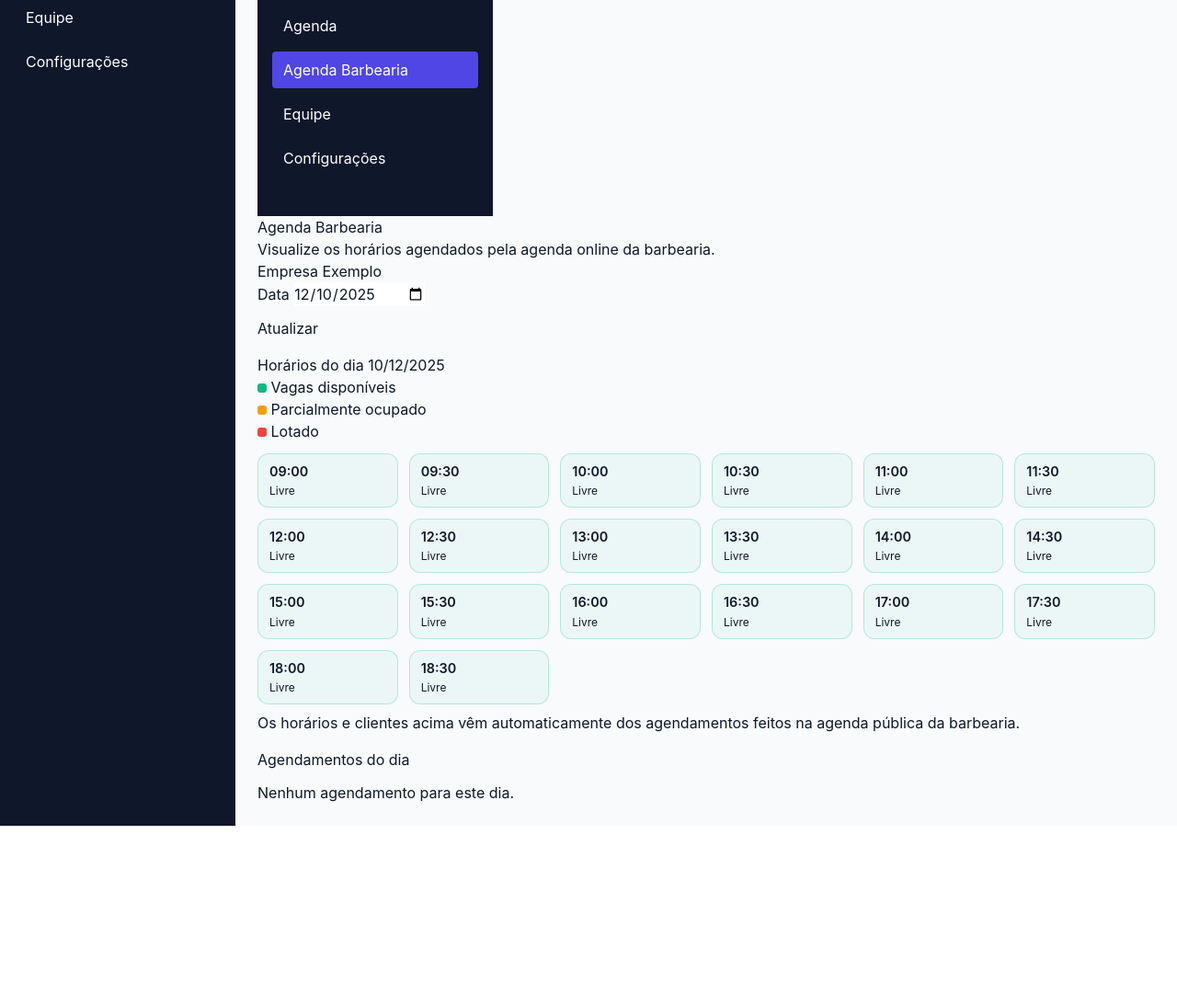
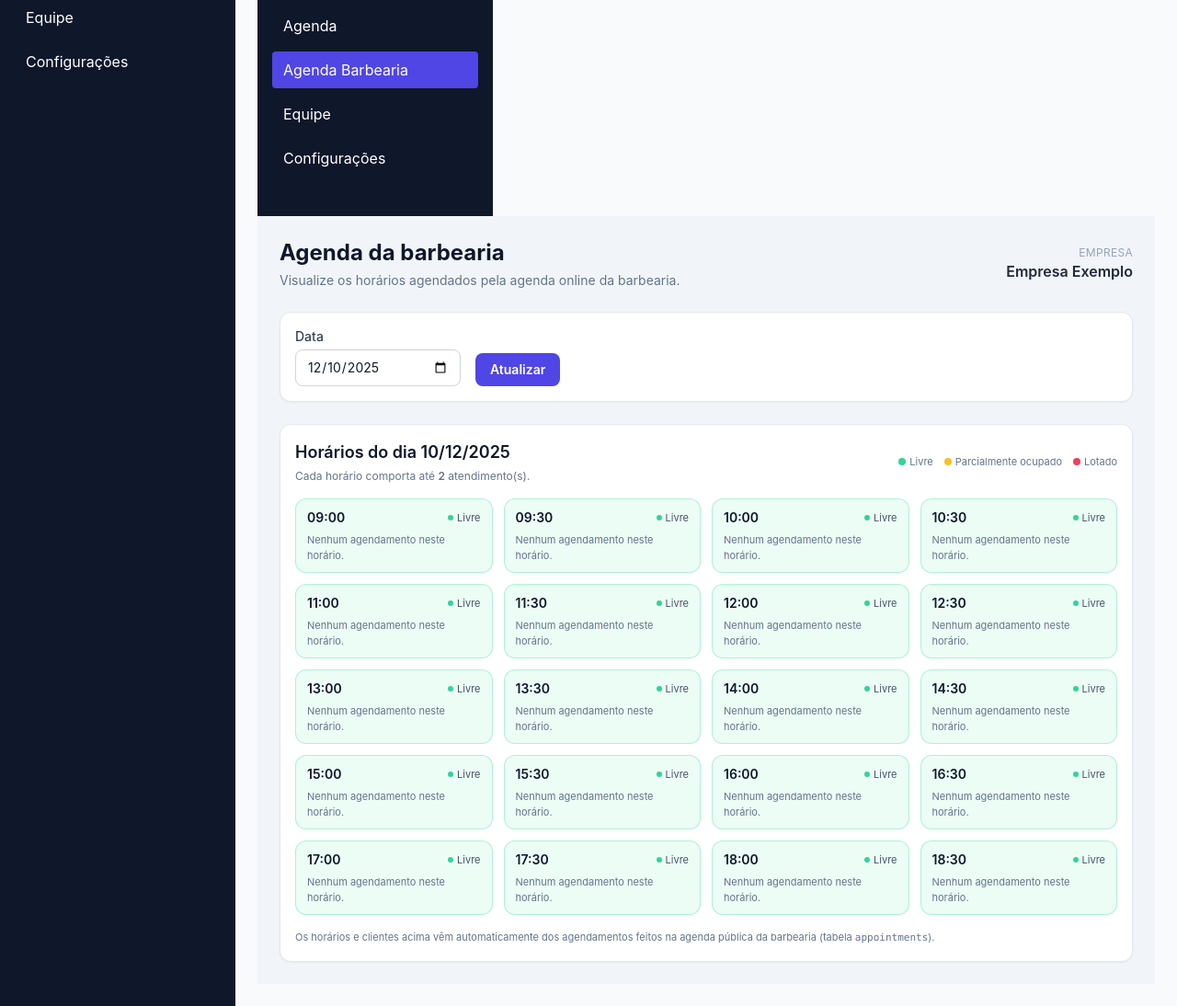
Before and after one commit to verticesd-lab/crm_codex, a PHP site: page /crm_codex/calendar_barbearia.php in a window 1280 px wide. Shown: the part 670-1764 px from the top of the page at 92% size. Before the commit the page ends 1568 px from the top, so only its background shows below. Run offline with PHP 8.4, Linux system fonts and the light colour scheme; a user stored in the database is signed in; data comes from the database, SQL or seed files in the repository; tables that the repository leaves empty or names only in its code hold one stand-in row (values such as "Sample post"); some libraries are stand-ins or nearby versions.

Commit message:
Refatora layout da agenda interna da barbearia

```diff
--- a/calendar_barbearia.php
+++ b/calendar_barbearia.php
@@ -7,7 +7,6 @@ if (session_status() === PHP_SESSION_NONE) {
     session_start();
 }
 
-// só usuários logados podem ver
 require_login();
 
 $pdo = get_pdo();
@@ -18,13 +17,29 @@ if (!$companyId) {
     exit;
 }
 
-// configurações da agenda (devem bater com a agenda pública)
-$MAX_PER_SLOT         = 2;       // nº de vagas por horário
-$SLOT_INTERVAL_MINUTES = 30;     // duração do atendimento
-$OPEN_TIME            = '09:00';
-$CLOSE_TIME           = '19:00';
+// Carrega empresa para mostrar nome no topo
+$stmt = $pdo->prepare('SELECT * FROM companies WHERE id = ?');
+$stmt->execute([$companyId]);
+$company = $stmt->fetch();
 
-// horários bloqueados (ex.: almoço) – MESMOS da agenda pública
+/**
+ * ============================
+ * CONFIG DA AGENDA BARBEARIA
+ * (mesmos parâmetros da agenda pública)
+ * ============================
+ */
+
+// Nº de vagas por horário (nº de barbeiros)
+$MAX_PER_SLOT = 2;
+
+// Duração de cada atendimento em minutos (30, 45, 60...)
+$SLOT_INTERVAL_MINUTES = 30;
+
+// Horário de funcionamento da barbearia
+$OPEN_TIME  = '09:00';
+$CLOSE_TIME = '19:00';
+
+// Horários bloqueados (ex.: almoço) – se usar na agenda pública, repete aqui
 $BLOCKED_SLOTS = [
     // '11:00',
     // '11:30',
@@ -32,7 +47,11 @@ $BLOCKED_SLOTS = [
     // '12:30',
 ];
 
-// data selecionada
+/**
+ * ============================
+ * DATA SELECIONADA
+ * ============================
+ */
 $today = new DateTimeImmutable('today');
 $selectedDateStr = $_GET['data'] ?? $today->format('Y-m-d');
 
@@ -42,10 +61,14 @@ if (!$selectedDate) {
     $selectedDateStr = $selectedDate->format('Y-m-d');
 }
 
-// gera slots entre abertura e fechamento
+/**
+ * ============================
+ * GERA SLOTS DE HORÁRIO
+ * ============================
+ */
 function generate_time_slots(string $start, string $end, int $intervalMinutes): array
 {
-    $slots = [];
+    $slots   = [];
     $current = DateTime::createFromFormat('H:i', $start);
     $endTime = DateTime::createFromFormat('H:i', $end);
 
@@ -63,12 +86,11 @@ function generate_time_slots(string $start, string $end, int $intervalMinutes):
 
 $timeSlots = generate_time_slots($OPEN_TIME, $CLOSE_TIME, $SLOT_INTERVAL_MINUTES);
 
-// carrega empresa
-$stmt = $pdo->prepare('SELECT * FROM companies WHERE id = ?');
-$stmt->execute([$companyId]);
-$company = $stmt->fetch();
-
-// carrega agendamentos do dia
+/**
+ * ============================
+ * CARREGA AGENDAMENTOS DO DIA
+ * ============================
+ */
 $stmt = $pdo->prepare('
     SELECT id, customer_name, phone, instagram, date, time
     FROM appointments
@@ -78,232 +100,169 @@ $stmt = $pdo->prepare('
 $stmt->execute([$companyId, $selectedDateStr]);
 $appointments = $stmt->fetchAll();
 
-// índice por horário
+// Índice por horário HH:MM
 $appointmentsByTime = [];
 foreach ($appointments as $appt) {
-    $timeKey = substr($appt['time'], 0, 5); // HH:MM
+    $timeKey = substr($appt['time'], 0, 5);
     if (!isset($appointmentsByTime[$timeKey])) {
         $appointmentsByTime[$timeKey] = [];
     }
     $appointmentsByTime[$timeKey][] = $appt;
 }
 
-// url da própria página
 $selfUrl = BASE_URL . '/calendar_barbearia.php';
+
+include __DIR__ . '/views/partials/header.php';
+include __DIR__ . '/views/partials/sidebar.php';
 ?>
-<?php include __DIR__ . '/views/partials/header.php'; ?>
-<?php include __DIR__ . '/views/partials/sidebar.php'; ?>
 
-<main class="main-content">
-    <div class="page-header">
+<main class="flex-1 bg-slate-100 min-h-screen">
+    <div class="max-w-6xl mx-auto px-6 py-6 space-y-6">
+        <!-- Cabeçalho da página -->
+        <header class="flex flex-col md:flex-row md:items-center md:justify-between gap-4">
             <div>
-            <h1 class="page-title">Agenda Barbearia</h1>
-            <p class="page-subtitle">
+                <h1 class="text-2xl font-bold text-slate-900">
+                    Agenda da barbearia
+                </h1>
+                <p class="text-sm text-slate-500 mt-1">
                     Visualize os horários agendados pela agenda online da barbearia.
                 </p>
             </div>
-        <div class="page-header-meta">
             <?php if ($company): ?>
-                <span class="badge badge-soft">
+                <div class="text-right">
+                    <p class="text-xs uppercase tracking-wide text-slate-400">Empresa</p>
+                    <p class="font-semibold text-slate-800">
                         <?= sanitize($company['nome_fantasia']) ?>
-                </span>
+                    </p>
+                </div>
             <?php endif; ?>
-        </div>
-    </div>
+        </header>
 
-    <div class="card mb-4">
-        <div class="card-body">
-            <form action="<?= sanitize($selfUrl) ?>" method="get" class="form-inline gap-3">
-                <div class="form-group">
-                    <label class="form-label">Data</label>
+        <!-- Filtro por data -->
+        <section class="bg-white rounded-xl shadow-sm border border-slate-200 p-4">
+            <form action="<?= sanitize($selfUrl) ?>" method="get" class="flex flex-col sm:flex-row sm:items-end gap-4">
+                <div>
+                    <label class="block text-sm font-medium text-slate-700 mb-1">
+                        Data
+                    </label>
                     <input
                         type="date"
                         name="data"
                         value="<?= sanitize($selectedDateStr) ?>"
-                        class="form-control"
+                        class="rounded-lg border border-slate-300 bg-white px-3 py-2 text-sm text-slate-900 focus:outline-none focus:ring-2 focus:ring-indigo-500 focus:border-indigo-500 min-w-[180px]"
                     >
                 </div>
 
-                <button type="submit" class="btn btn-primary mt-3 mt-md-0">
+                <button
+                    type="submit"
+                    class="inline-flex items-center justify-center rounded-lg bg-indigo-600 text-white text-sm font-semibold px-4 py-2 hover:bg-indigo-500">
                     Atualizar
                 </button>
             </form>
-        </div>
+        </section>
+
+        <!-- Grade de horários -->
+        <section class="bg-white rounded-xl shadow-sm border border-slate-200 p-4 space-y-4">
+            <div class="flex flex-col md:flex-row md:items-center md:justify-between gap-2">
+                <div>
+                    <h2 class="text-lg font-semibold text-slate-900">
+                        Horários do dia <?= $selectedDate->format('d/m/Y') ?>
+                    </h2>
+                    <p class="text-xs text-slate-500 mt-1">
+                        Cada horário comporta até <span class="font-semibold"><?= $MAX_PER_SLOT ?></span> atendimento(s).
+                    </p>
                 </div>
 
-    <!-- Visão em grade: horários do dia -->
-    <div class="card mb-4">
-        <div class="card-body">
-            <div class="d-flex justify-content-between align-items-center mb-3">
-                <h2 class="card-title mb-0">
-                    Horários do dia <?= $selectedDate->format('d/m/Y') ?>
-                </h2>
-                <div class="d-flex gap-2 small text-muted">
-                    <div class="d-flex align-items-center gap-1">
-                        <span class="legend-square bg-success"></span> Vagas disponíveis
+                <div class="flex flex-wrap items-center gap-3 text-[11px] text-slate-500">
+                    <div class="flex items-center gap-1">
+                        <span class="h-2 w-2 rounded-full bg-emerald-400"></span> Livre
                     </div>
-                    <div class="d-flex align-items-center gap-1">
-                        <span class="legend-square bg-warning"></span> Parcialmente ocupado
+                    <div class="flex items-center gap-1">
+                        <span class="h-2 w-2 rounded-full bg-amber-400"></span> Parcialmente ocupado
                     </div>
-                    <div class="d-flex align-items-center gap-1">
-                        <span class="legend-square bg-danger"></span> Lotado
+                    <div class="flex items-center gap-1">
+                        <span class="h-2 w-2 rounded-full bg-rose-500"></span> Lotado
                     </div>
                 </div>
             </div>
 
-            <div class="schedule-grid">
+            <div class="grid grid-cols-2 sm:grid-cols-3 lg:grid-cols-4 gap-3">
+                <?php if (empty($timeSlots)): ?>
+                    <p class="text-sm text-slate-500 col-span-full">
+                        Nenhum horário configurado para esta agenda.
+                    </p>
+                <?php else: ?>
                     <?php foreach ($timeSlots as $slot): ?>
                         <?php
+                        // pula horários bloqueados (ex.: almoço)
                         if (in_array($slot, $BLOCKED_SLOTS, true)) {
-                        // horário bloqueado: ignore ou estilize diferente se quiser
                             continue;
                         }
 
                         $slotAppointments = $appointmentsByTime[$slot] ?? [];
                         $count = count($slotAppointments);
+                        $isFull = $count >= $MAX_PER_SLOT;
 
                         if ($count === 0) {
-                        $statusClass = 'slot-free';
-                        $statusLabel = 'Livre';
-                    } elseif ($count < $MAX_PER_SLOT) {
-                        $statusClass = 'slot-partial';
-                        $statusLabel = $count . ' de ' . $MAX_PER_SLOT . ' vagas';
+                            $border = 'border-emerald-300/50';
+                            $bg     = 'bg-emerald-50';
+                            $dot    = 'bg-emerald-400';
+                            $label  = 'Livre';
+                        } elseif ($isFull) {
+                            $border = 'border-rose-300/60';
+                            $bg     = 'bg-rose-50';
+                            $dot    = 'bg-rose-500';
+                            $label  = 'Lotado';
                         } else {
-                        $statusClass = 'slot-full';
-                        $statusLabel = 'Lotado';
+                            $border = 'border-amber-300/70';
+                            $bg     = 'bg-amber-50';
+                            $dot    = 'bg-amber-400';
+                            $label  = $count . ' de ' . $MAX_PER_SLOT . ' vagas';
                         }
                         ?>
-                    <div class="schedule-slot <?= $statusClass ?>">
-                        <div class="slot-time"><?= sanitize($slot) ?></div>
-                        <div class="slot-status"><?= sanitize($statusLabel) ?></div>
+                        <div class="rounded-xl border <?= $border ?> <?= $bg ?> px-3 py-2.5 flex flex-col gap-1.5">
+                            <div class="flex items-center justify-between gap-2">
+                                <span class="text-sm font-semibold text-slate-900">
+                                    <?= sanitize($slot) ?>
+                                </span>
+                                <span class="inline-flex items-center gap-1 text-[11px] text-slate-600">
+                                    <span class="h-1.5 w-1.5 rounded-full <?= $dot ?>"></span>
+                                    <?= sanitize($label) ?>
+                                </span>
+                            </div>
+
                             <?php if ($count > 0): ?>
-                            <ul class="slot-list">
+                                <ul class="space-y-0.5 text-[11px] text-slate-700">
                                     <?php foreach ($slotAppointments as $appt): ?>
-                                    <li>
+                                        <li class="flex flex-col">
+                                            <span class="font-medium">
                                                 <?= sanitize($appt['customer_name']) ?>
+                                            </span>
+                                            <span class="text-slate-500">
+                                                <?= sanitize($appt['phone']) ?>
                                                 <?php if (!empty($appt['instagram'])): ?>
-                                            <span class="text-muted">(@<?= sanitize(ltrim($appt['instagram'], '@')) ?>)</span>
+                                                    • @<?= sanitize(ltrim($appt['instagram'], '@')) ?>
                                                 <?php endif; ?>
+                                            </span>
                                         </li>
                                     <?php endforeach; ?>
                                 </ul>
+                            <?php else: ?>
+                                <p class="text-[11px] text-slate-500">
+                                    Nenhum agendamento neste horário.
+                                </p>
                             <?php endif; ?>
                         </div>
                     <?php endforeach; ?>
+                <?php endif; ?>
             </div>
 
-            <p class="text-muted small mt-2">
-                Os horários e clientes acima vêm automaticamente dos agendamentos feitos na agenda pública da barbearia.
+            <p class="text-[11px] text-slate-500 mt-2">
+                Os horários e clientes acima vêm automaticamente dos agendamentos feitos na agenda pública da barbearia
+                (tabela <code class="font-mono">appointments</code>).
             </p>
-        </div>
-    </div>
-
-    <!-- Tabela detalhada -->
-    <div class="card">
-        <div class="card-body">
-            <h2 class="card-title mb-3">Agendamentos do dia</h2>
-
-            <?php if (empty($appointments)): ?>
-                <p class="text-muted mb-0">Nenhum agendamento para este dia.</p>
-            <?php else: ?>
-                <div class="table-responsive">
-                    <table class="table table-sm align-middle">
-                        <thead>
-                        <tr>
-                            <th>Horário</th>
-                            <th>Cliente</th>
-                            <th>Telefone</th>
-                            <th>Instagram</th>
-                        </tr>
-                        </thead>
-                        <tbody>
-                        <?php foreach ($appointments as $appt): ?>
-                            <tr>
-                                <td><?= substr($appt['time'], 0, 5) ?></td>
-                                <td><?= sanitize($appt['customer_name']) ?></td>
-                                <td><?= sanitize($appt['phone']) ?></td>
-                                <td>
-                                    <?php if (!empty($appt['instagram'])): ?>
-                                        <?= sanitize($appt['instagram']) ?>
-                                    <?php else: ?>
-                                        <span class="text-muted">—</span>
-                                    <?php endif; ?>
-                                </td>
-                            </tr>
-                        <?php endforeach; ?>
-                        </tbody>
-                    </table>
-                </div>
-            <?php endif; ?>
-        </div>
+        </section>
     </div>
 </main>
 
-<style>
-    /* Aproveita o CSS do painel e só complementa a grade da agenda */
-
-    .schedule-grid {
-        display: grid;
-        grid-template-columns: repeat(auto-fit, minmax(140px, 1fr));
-        gap: 0.75rem;
-    }
-
-    .schedule-slot {
-        border-radius: 0.75rem;
-        padding: 0.5rem 0.75rem;
-        border: 1px solid rgba(15, 23, 42, 0.08);
-        background: #ffffff;
-    }
-
-    .schedule-slot .slot-time {
-        font-weight: 600;
-        font-size: 0.9rem;
-    }
-
-    .schedule-slot .slot-status {
-        font-size: 0.75rem;
-        margin-top: 0.1rem;
-    }
-
-    .schedule-slot .slot-list {
-        margin: 0.35rem 0 0;
-        padding-left: 1rem;
-        font-size: 0.78rem;
-    }
-
-    .slot-free {
-        border-color: rgba(16, 185, 129, 0.25);
-        background: rgba(16, 185, 129, 0.05);
-    }
-
-    .slot-partial {
-        border-color: rgba(245, 158, 11, 0.25);
-        background: rgba(245, 158, 11, 0.05);
-    }
-
-    .slot-full {
-        border-color: rgba(239, 68, 68, 0.25);
-        background: rgba(239, 68, 68, 0.05);
-    }
-
-    .legend-square {
-        width: 10px;
-        height: 10px;
-        border-radius: 3px;
-        display: inline-block;
-    }
-
-    .legend-square.bg-success {
-        background: rgba(16, 185, 129, 1);
-    }
-
-    .legend-square.bg-warning {
-        background: rgba(245, 158, 11, 1);
-    }
-
-    .legend-square.bg-danger {
-        background: rgba(239, 68, 68, 1);
-    }
-</style>
-
 <?php include __DIR__ . '/views/partials/footer.php'; ?>
```
Lines whose indentation alone changed are shown as unchanged.
